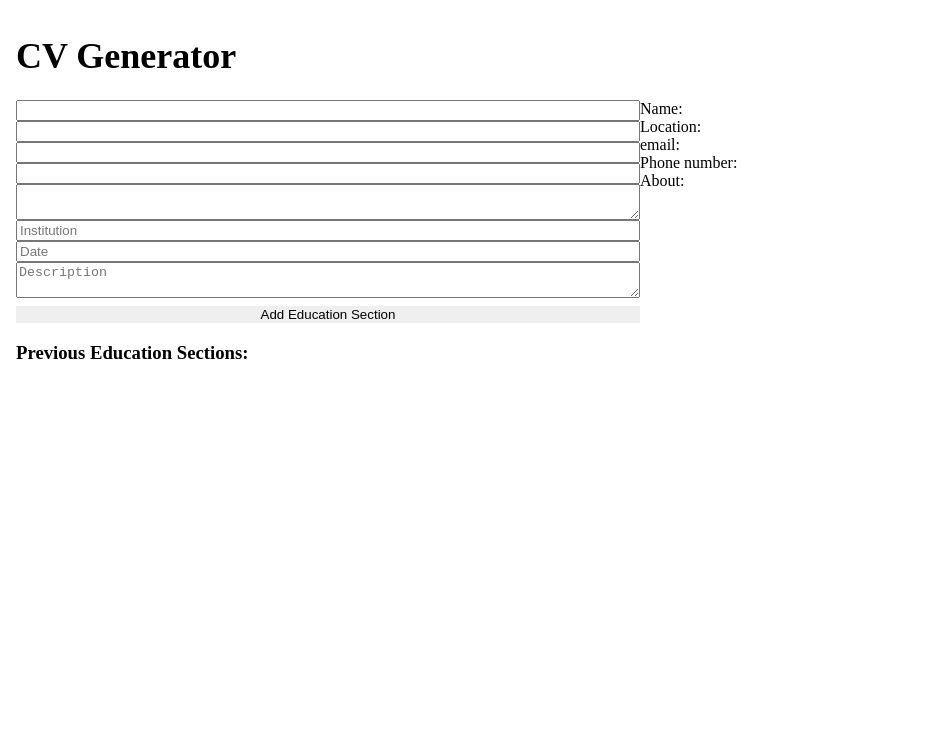
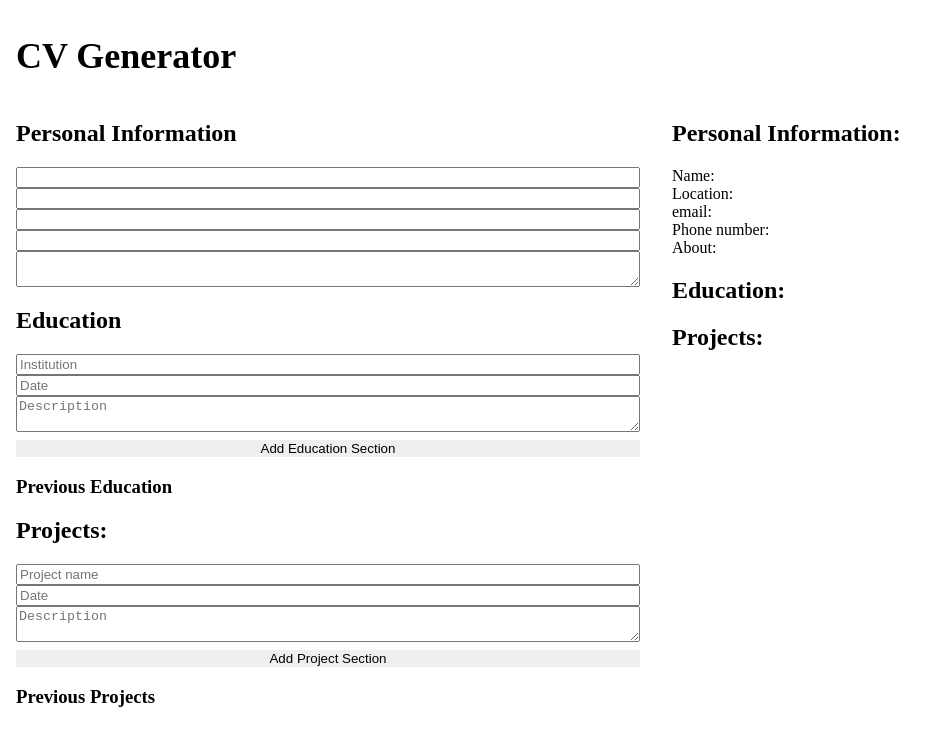
Before and after one commit to MisharyD/cv-generator, a React (Vite) app: page / in a window 1280 px wide. Shown: the top 746 px of the page, without its empty margins (0-946 px from the left). Built offline with nearby package versions, Linux system fonts and the light colour scheme.

Commit message:
finish project section

```diff
--- a/src/App.jsx
+++ b/src/App.jsx
@@ -17,11 +17,20 @@ function App() {
   //it is an array to allows for multiple education sections
   const [educationInfo, setEducationInfo] = useState(new Array());
 
+  const [projectInfo, setProjectInfo] = useState(new Array());
+
+  const personalOperations = (function()
+  {
     function handleChangePersonalInfo(newInfo)
     {
       setPersonalInfo(prev => ({ ...prev, ...newInfo }))
     }
 
+    return {handleChangePersonalInfo}
+  })()
+
+  const educationOperations = (function()
+  {
     function addEducationSection(newSection)
     {
       setEducationInfo(prev => [...prev, { id: Date.now(), ...newSection }]);
@@ -32,12 +41,38 @@ function App() {
       setEducationInfo(prevState => prevState.filter(section => section.id !== id));
     }
 
-  function ChangeEducationInfo(id, newInfo)
+  function changeEducationInfo(id, newInfo)
   {
     setEducationInfo(prevState =>
       prevState.map(section => (section.id === id ? { ...section, ...newInfo } : section))
     );
   }
+
+    return {addEducationSection, deleteEducationSection, changeEducationInfo}
+  })()
+
+  const projectOperations = (function()
+  {
+    function addProjectSection(newSection)
+    {
+      setProjectInfo(prev => [...prev, { id: Date.now(), ...newSection }]);
+    }
+
+  function deleteProjectSection(id)
+    {
+      setProjectInfo(prevState => prevState.filter(section => section.id !== id));
+    }
+
+  function changeProjectInfo(id, newInfo)
+  {
+    setProjectInfo(prevState =>
+      prevState.map(section => (section.id === id ? { ...section, ...newInfo } : section))
+    );
+    console.log(projectInfo)
+  }
+
+    return {addProjectSection, deleteProjectSection, changeProjectInfo}
+  })()
 
   return (
     <>
@@ -45,17 +80,22 @@ function App() {
       <div className='main'>
         <InformationForm
         //personal section
-        personalInfo = {personalInfo} onChangePersonalInfo={handleChangePersonalInfo}
+        personalInfo = {personalInfo} onChangePersonalInfo={personalOperations.handleChangePersonalInfo}
 
         //education section
-        educationInfo = {educationInfo} onChangeEducationInfo = {ChangeEducationInfo}
-        deleteEducationInfo = {deleteEducationSection} addEducationSection = {addEducationSection}
+        educationInfo = {educationInfo} onChangeEducationInfo = {educationOperations.changeEducationInfo}
+        deleteEducationInfo = {educationOperations.deleteEducationSection} addEducationSection = {educationOperations.addEducationSection}
 
-        //
+        //project section
+        projectInfo = {projectInfo} onChangeProjectInfo = {projectOperations.changeProjectInfo}
+        deleteProjectInfo = {projectOperations.deleteProjectSection} addProjectSection = {projectOperations.addProjectSection}
         />
 
-        <Cv personalInfo = {personalInfo}
-        educationInfo = {educationInfo} />
+        <Cv
+          personalInfo = {personalInfo}
+          educationInfo = {educationInfo}
+          projectInfo = {projectInfo}
+        />
       </div>
     </>
   )
--- a/src/components/cv-components/education-section.jsx
+++ b/src/components/cv-components/education-section.jsx
@@ -2,6 +2,7 @@ export default function EducationSection({educationInfo})
 {
     return (
         <div className="education-section">
+            <h2>Education:</h2>
             {educationInfo.map((section) =>(
             <div key = {section.id}>
                 instituion:{section.institution}<br />
--- a/src/components/cv-components/personal-section.jsx
+++ b/src/components/cv-components/personal-section.jsx
@@ -9,6 +9,7 @@ export default function PersonalSection({personalInfo})
 
     return (
         <div className="personal-section">
+            <h2>Personal Information:</h2>
             <div>Name: {name}</div>
             <div>Location: {location}</div>
             <div>email: {email}</div>
--- a/src/components/cv-components/projects-section.jsx
+++ b/src/components/cv-components/projects-section.jsx
@@ -1 +1,15 @@
-export default function Projects(){}
+export default function Projects({projectInfo}){
+    return (
+        <div className="project-section">
+            <h2>Projects:</h2>
+            {projectInfo.map((section) =>(
+            <div key = {section.id}>
+                Project name:{section.name}<br />
+                date: {section.date} <br />
+                about: {section.description} <br />
+            </div>
+            ))
+            }
+        </div>
+    )
+}
--- a/src/components/cv.jsx
+++ b/src/components/cv.jsx
@@ -6,15 +6,15 @@ import WorkExperienceSection from "./cv-components/work-experience-section"
 import SkillsSection from "./cv-components/skills-section"
 
 
-export default function Cv({personalInfo, educationInfo})
+export default function Cv({personalInfo, educationInfo, projectInfo})
 {
     return(
-    <div className="cv">
+    <div className="cv ml-8">
         <PersonalSection personalInfo = {personalInfo} />
 
         <EducationSection educationInfo = {educationInfo}  />
 
-        <ProjectsSection />
+        <ProjectsSection projectInfo = {projectInfo} />
 
         <WorkExperienceSection />
 
--- a/src/components/form-components/eduaction-form.jsx
+++ b/src/components/form-components/eduaction-form.jsx
@@ -3,6 +3,7 @@ export default function EducationForm({educationInfo, onChangeEducationInfo, del
 {
     return(
       <div>
+        <h2>Education</h2>
         <form className="educationForm flex flex-col mb-4">
           <input
             type="text"
@@ -36,9 +37,9 @@ export default function EducationForm({educationInfo, onChangeEducationInfo, del
           </button>
         </form>
 
-      <h3>Previous Education Sections:</h3>
+        <h3>Previous Education</h3>
         {educationInfo.map((section) => (
-          <div key={section.id} className="education-item">
+            <div key={section.id}>
               <input
                 type="text"
                 name="institution"
--- a/src/components/form-components/personal-form.jsx
+++ b/src/components/form-components/personal-form.jsx
@@ -9,6 +9,7 @@ export default function PersonalForm({personalInfo, onChangePersonalInfo})
 
     return (
         <>
+            <h2>Personal Information</h2>
             <form className="personalForm flex flex-col ">
                 <input type ="text" name ="name" value = {name} onChange={(e) => onChangePersonalInfo({name:e.target.value}) }/>
                 <input type ="text" name ="location" value={location} onChange={(e) => onChangePersonalInfo({location:e.target.value}) }/>
--- a/src/components/form-components/projects-form.jsx
+++ b/src/components/form-components/projects-form.jsx
@@ -1 +1,66 @@
-export default function ProjectsForm(){}
+export default function ProjectsForm({projectInfo, onChangeProjectInfo, deleteProjectInfo, addProjectSection}){
+    return(
+    <div>
+        <h2>Projects:</h2>
+        <form className="projectForm flex flex-col mb-4">
+            <input
+            type="text"
+            name="name"
+            placeholder="Project name"
+            />
+            <input
+            type="text"
+            name="date"
+            placeholder="Date"
+            />
+            <textarea
+            name="description"
+            placeholder="Description"
+            className="mb-2"
+            />
+            <button
+            type="button"
+            onClick={(e) => {
+                const form = e.target.parentElement;
+
+                const projectName = form.querySelector("input[name='name']").value;
+                const date  = form.querySelector("input[name='date']").value;
+                const description = form.querySelector("textarea").value;
+
+                addProjectSection({name:projectName, date:date, description:description});
+                form.reset();
+            }}
+            >
+            Add Project Section
+            </button>
+        </form>
+
+        <h3>Previous Projects</h3>
+        {projectInfo.map((section) => (
+            <div key={section.id} className="project-item">
+                <input
+                type="text"
+                name="name"
+                value={section.name}
+                onChange={(e) => onChangeProjectInfo(section.id, { name: e.target.value })}
+                placeholder="Project name"
+                />
+                <input
+                type="text"
+                name="date"
+                value={section.date}
+                onChange={(e) => onChangeProjectInfo(section.id, { date: e.target.value })}
+                placeholder="Date"
+                />
+                <textarea
+                name="description"
+                value={section.description}
+                onChange={(e) => onChangeProjectInfo(section.id, { description: e.target.value })}
+                placeholder="Description"
+                />
+                <button onClick={() => deleteProjectInfo(section.id)}>Delete</button>
+            </div>
+            ))}
+        </div>
+    )
+}
--- a/src/components/information-form.jsx
+++ b/src/components/information-form.jsx
@@ -9,7 +9,10 @@ export default function InformationForm({
     personalInfo, onChangePersonalInfo,
 
     //education section
-    educationInfo, onChangeEducationInfo, deleteEducationInfo, addEducationSection
+    educationInfo, onChangeEducationInfo, deleteEducationInfo, addEducationSection,
+
+    //project section
+    projectInfo, onChangeProjectInfo, deleteProjectInfo, addProjectSection
 })
 {
     return(
@@ -23,7 +26,12 @@ export default function InformationForm({
                 addEducationSection={addEducationSection}
             />
 
-            <ProjectsForm />
+            <ProjectsForm
+                projectInfo={projectInfo}
+                onChangeProjectInfo={onChangeProjectInfo}
+                deleteProjectInfo={deleteProjectInfo}
+                addProjectSection={addProjectSection}
+            />
 
             <WorkExperienceForm />
 
```
Lines whose indentation alone changed are shown as unchanged.
